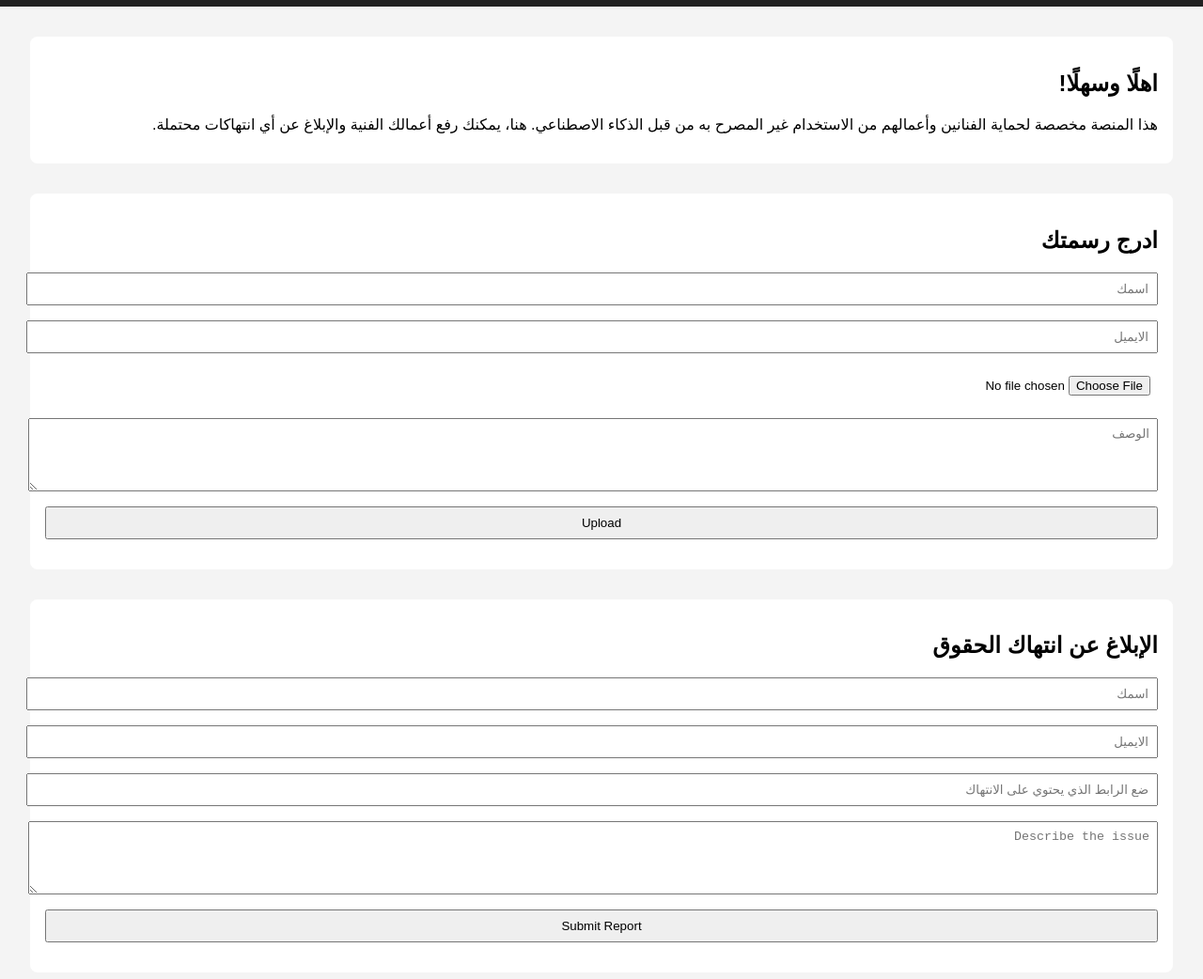
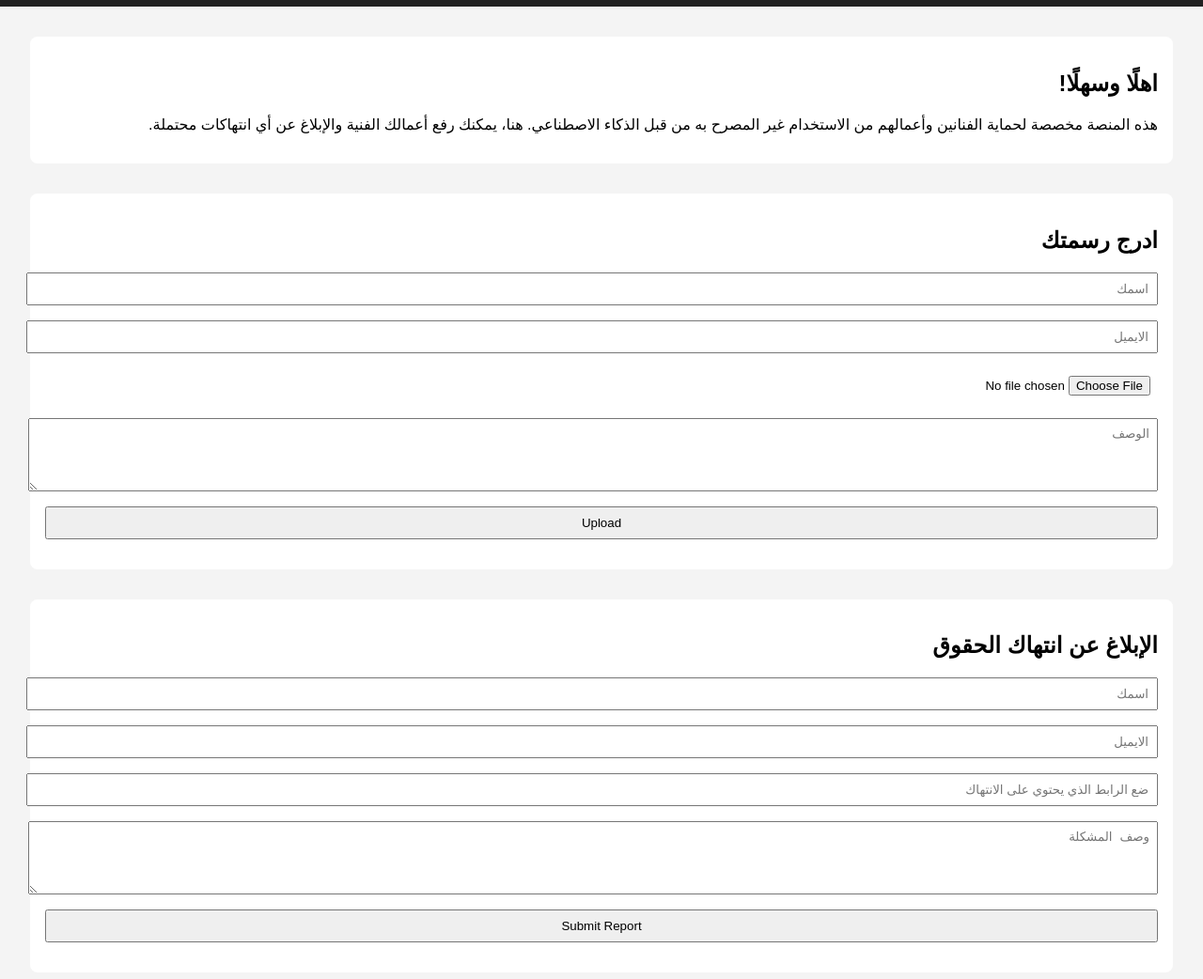
Before and after one commit to lfiix/-, a plain HTML site: page index.html in a window 1280 px wide. Shown: the part 160-1202 px from the top of the page at 94% size. Drawn offline with Linux system fonts and the light colour scheme.

Commit message:
Update index.html

```diff
--- a/index.html
+++ b/index.html
@@ -28,7 +28,7 @@
   <main>
     <section>
       <h2>اهلًا وسهلًا!</h2>
-      <p>هذا المنصة مخصصة لحماية الفنانين وأعمالهم من الاستخدام غير المصرح به من قبل الذكاء الاصطناعي. هنا، يمكنك رفع أعمالك الفنية والإبلاغ عن أي انتهاكات محتملة.</p>
+      <p>هذه المنصة مخصصة لحماية الفنانين وأعمالهم من الاستخدام غير المصرح به من قبل الذكاء الاصطناعي. هنا، يمكنك رفع أعمالك الفنية والإبلاغ عن أي انتهاكات محتملة.</p>
     </section>
 
     <section id="upload">
@@ -48,7 +48,7 @@
         <input type="text" placeholder="اسمك" required />
         <input type="email" placeholder="الايميل" required />
         <input type="url" placeholder="ضع الرابط الذي يحتوي على الانتهاك" required />
-        <textarea placeholder="Describe the issue" rows="4"></textarea>
+        <textarea placeholder="وصف المشكلة" rows="4"></textarea>
         <button type="submit">Submit Report</button>
       </form>
     </section>
```
